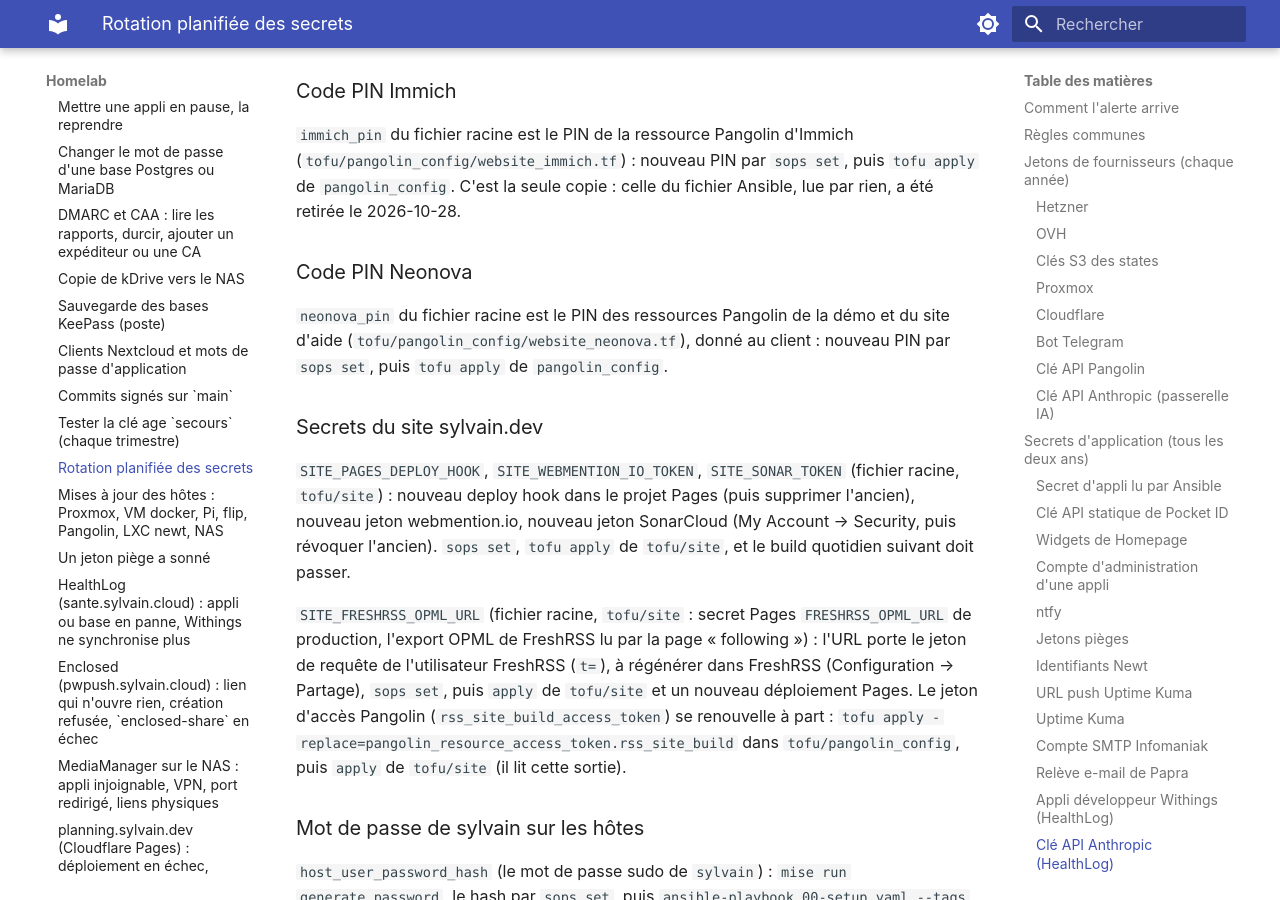
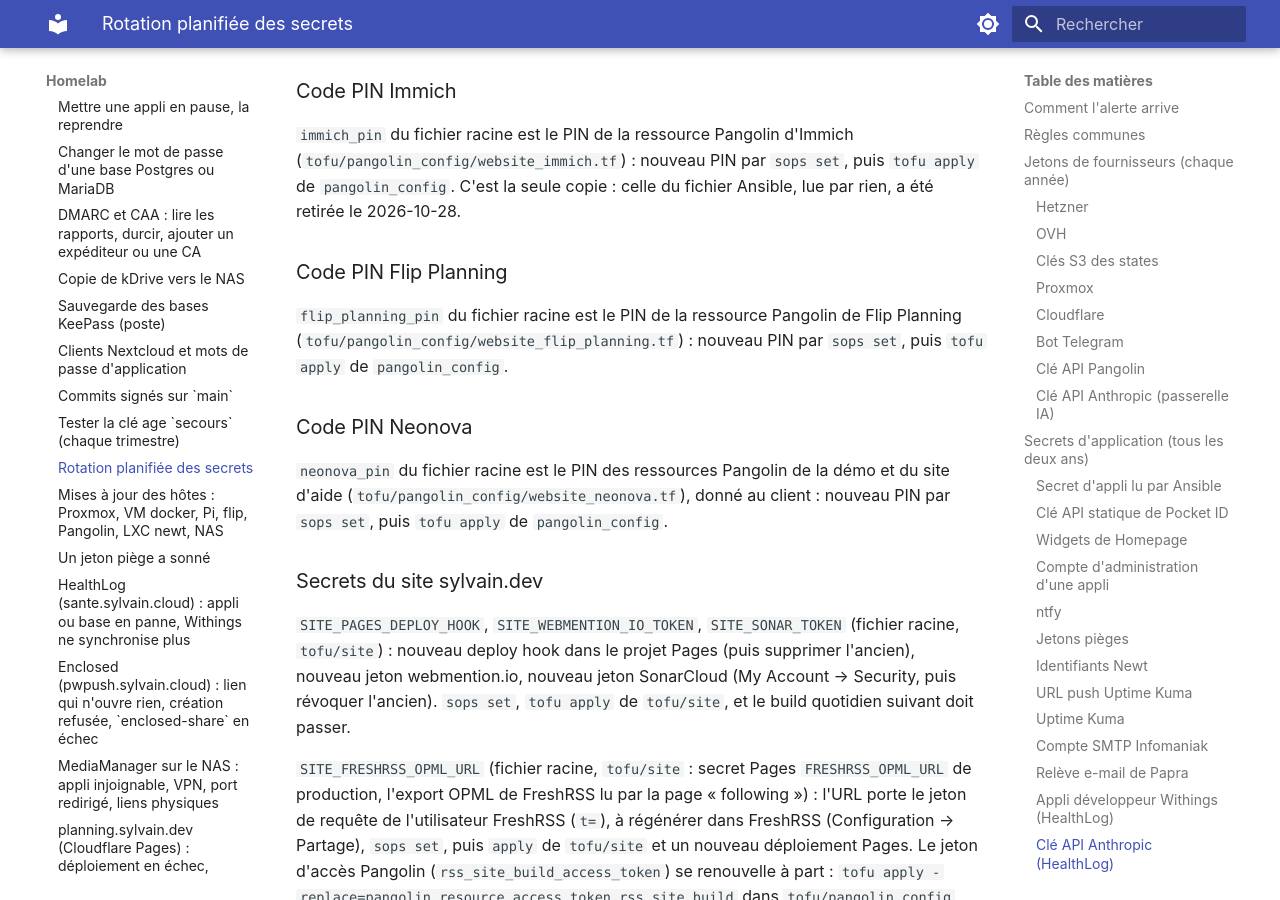
Before and after one commit to sylvainmetayer/homelab, an MkDocs documentation site: the page built from docs/runbooks/rotation-des-secrets.md, in a window 1280 px wide and 900 px high, scrolled down 13930 px. Built offline with MkDocs 1.6.1 and Material for MkDocs 9.7.7, drawn with Linux system fonts in a browser that asks for light colours.

Commit message:
feat(pangolin_config): PIN de Flip Planning déclaré, sous-module secrets (app_secrets_master, agent de journaux de pve)
Claude-Session: https://claude.ai/code/session_01EfxfYAbz2gwpFVQsyUyGKn

```diff
--- a/docs/runbooks/rotation-des-secrets.md
+++ b/docs/runbooks/rotation-des-secrets.md
@@ -541,6 +541,12 @@ fournisseur actif**, puis révoquer l'ancienne. Détail :
 puis `tofu apply` de `pangolin_config`. C'est la seule copie : celle du
 fichier Ansible, lue par rien, a été retirée le 2026-10-28.
 
+### Code PIN Flip Planning
+
+`flip_planning_pin` du fichier racine est le PIN de la ressource Pangolin de
+Flip Planning (`tofu/pangolin_config/website_flip_planning.tf`) : nouveau PIN
+par `sops set`, puis `tofu apply` de `pangolin_config`.
+
 ### Code PIN Neonova
 
 `neonova_pin` du fichier racine est le PIN des ressources Pangolin de la démo et
--- a/mise.toml
+++ b/mise.toml
@@ -45,6 +45,7 @@ TF_VAR_uptimekuma_password = "{{ env.UPTIMEKUMA_PASSWORD | default(value='') }}"
 TF_VAR_home_ip = "{{ env.home_ip | default(value='') }}"
 TF_VAR_immich_pin = "{{ env.immich_pin | default(value='') }}"
 TF_VAR_neonova_pin = "{{ env.neonova_pin | default(value='') }}"
+TF_VAR_flip_planning_pin = "{{ env.flip_planning_pin | default(value='') }}"
 TF_VAR_ntfy_uptime_kuma_token = "{{ env.ntfy_uptime_kuma_token | default(value='') }}"
 TF_VAR_pocket_id_api_token = "{{ env.pocket_id_static_api_key | default(value='') }}"
 TF_VAR_ai_anthropic_api_key = "{{ env.pangolin_ai_anthropic_api_key | default(value='') }}"
```
Also changed, not shown: 5 other files.
